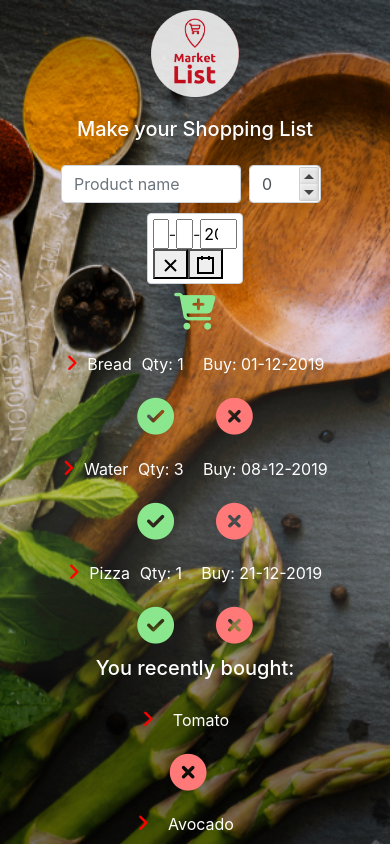
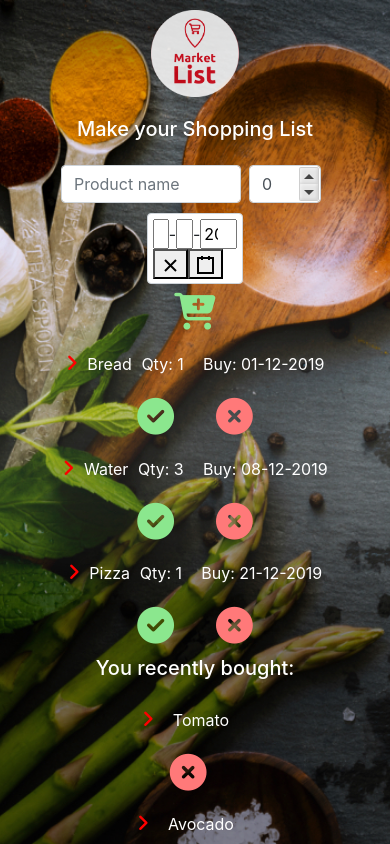
Before and after one commit to imattos78/react_todo_application, a React (Create React App) app: page / in a window 390 px wide. Shown: the top 844 px of the page. Built offline with nearby package versions, Linux system fonts and the light colour scheme.

Commit message:
backgroundImage-mobileSize fixed

```diff
--- a/src/App.css
+++ b/src/App.css
@@ -2,24 +2,13 @@
   text-align: center;
 }
 
-.container{
 
-  background-image: url("./images/background_search_mobile.jpg");
-  background-size: cover;
-  background-position: center;
-  background-repeat: no-repeat;
-
-
-
-}
 h5{
   color: #ffff;
 }
 @media only screen and (min-width:768px){
 
-  .container{
-    background-image:none;
-  }
+
   h5{
     color: black;
   }
--- a/src/index.css
+++ b/src/index.css
@@ -1,6 +1,13 @@
-body {
+body, html {
+
 
   margin: 0;
+  height: 100%;
+  background: url("./images/background_search_mobile.jpg")no-repeat center center fixed;
+  -webkit-background-size: cover;
+  -moz-background-size: cover;
+  -o-background-size: cover;
+  background-size: cover;
   font-family: -apple-system, BlinkMacSystemFont, "Segoe UI", "Roboto", "Oxygen",
     "Ubuntu", "Cantarell", "Fira Sans", "Droid Sans", "Helvetica Neue",
     sans-serif;
@@ -12,3 +19,10 @@ code {
   font-family: source-code-pro, Menlo, Monaco, Consolas, "Courier New",
     monospace;
 }
+
+@media only screen and (min-width:768px){
+
+  body, html{
+    background:none;
+  }
+}
```
